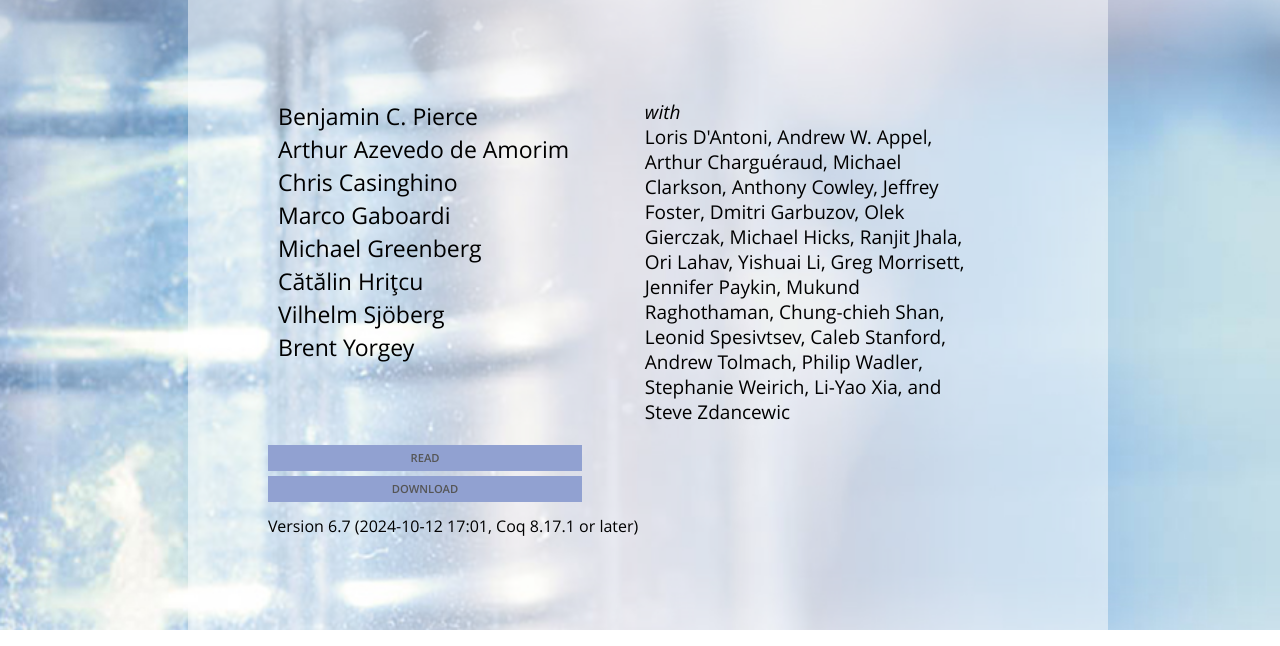
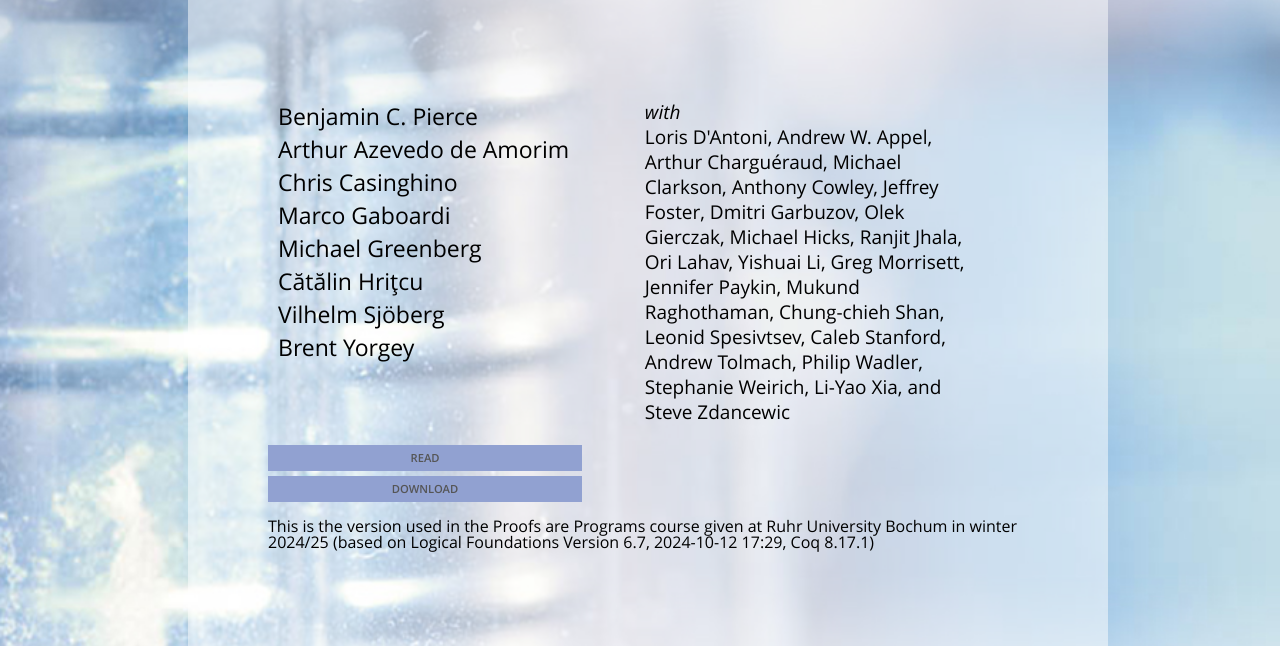
Before and after one commit to mpi-sp-pap-2024-25/mpi-sp-pap-2024-25.github.io, a plain HTML site: page book-lf/index.html in a window 1280 px wide. Shown: the part 260-906 px from the top of the page. Drawn offline with Linux system fonts and the light colour scheme.

Commit message:
sync book+slides-lf

```diff
--- a/book-lf/index.html
+++ b/book-lf/index.html
@@ -71,9 +71,10 @@
 
           <div id="button_block">
             <div class="button"><a href="toc.html">Read</a></div><br />
-            <div class="button"><a href="lf.tgz">Download</a></div>
+            <div class="button"><a href="https://github.com/mpi-sp-pap-2024-25/mpi-sp-pap-2024-25.github.io">Download</a></div>
           </div>
-          <p>Version 6.7 (2024-10-12 17:01, Coq 8.17.1 or later)</p>
+          <p>This is the version used in the Proofs are Programs course given at Ruhr University Bochum in winter 2024/25
+             (based on Logical Foundations Version 6.7, 2024-10-12 17:29, Coq 8.17.1)</p>
 
         </div>
       </div>
```
